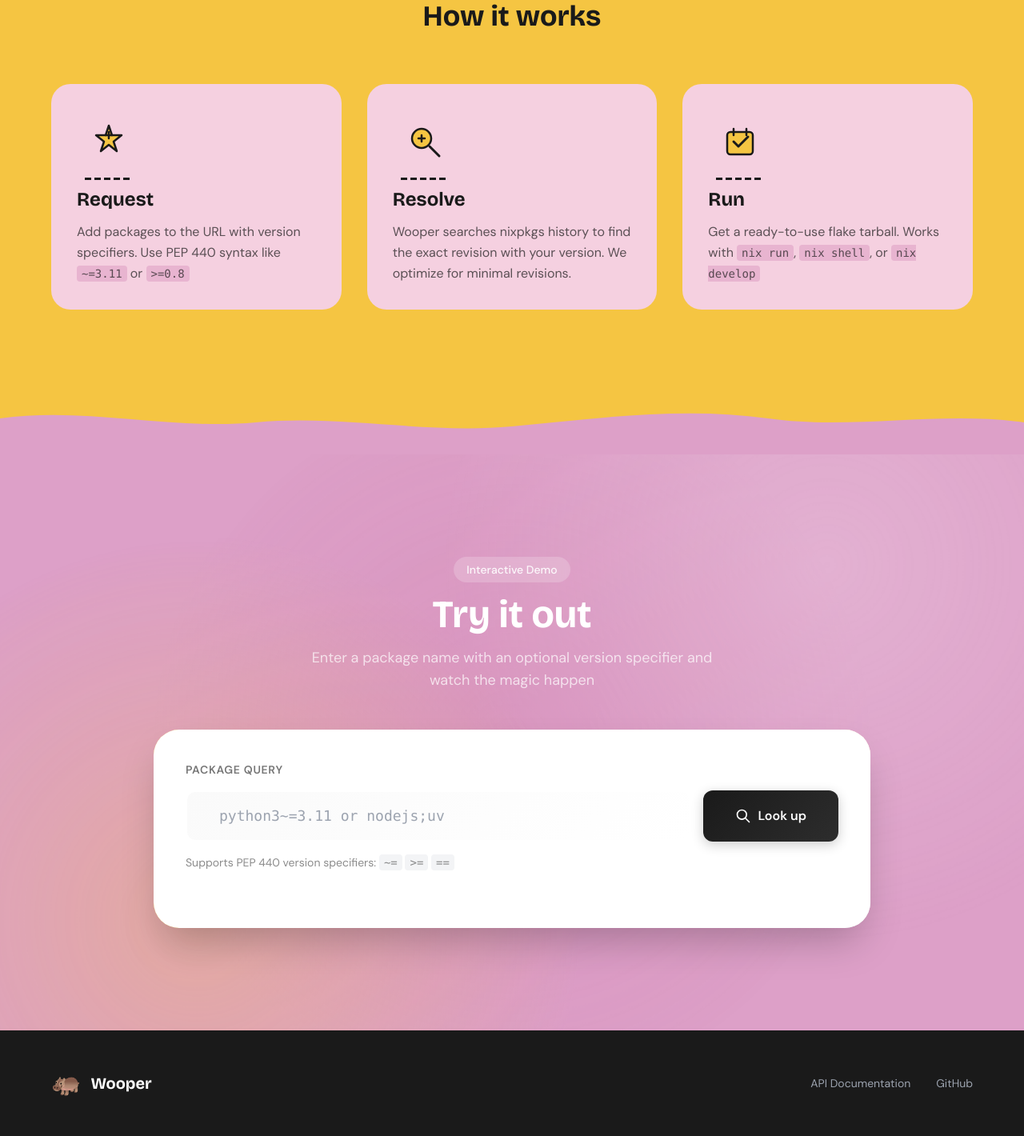
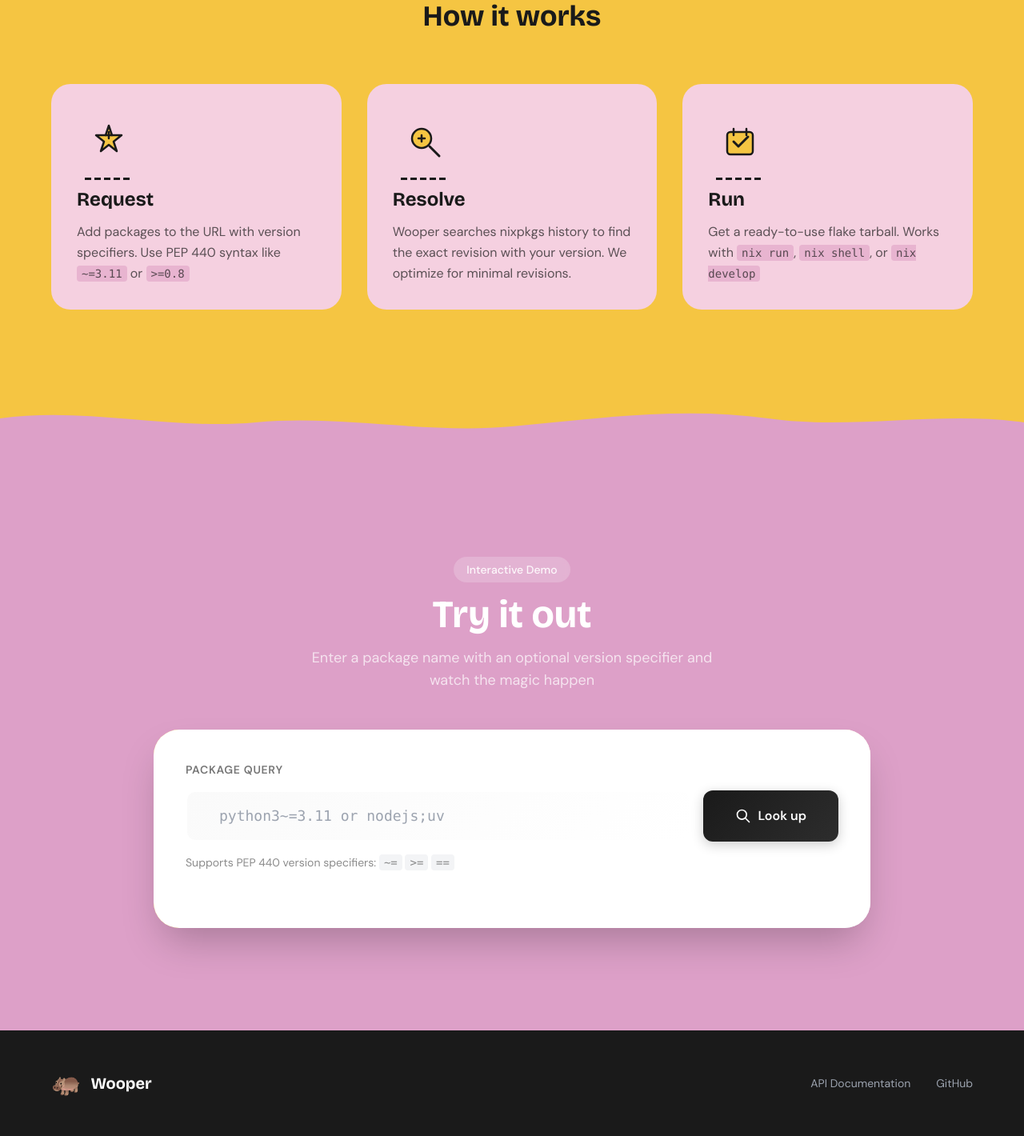
Before and after one commit to buurro/wooper.dev, a FastAPI app: page / in a window 1280 px wide. Shown: the part 1188-2608 px from the top of the page at 80% size. Run offline with FastAPI, Linux system fonts and the light colour scheme; some libraries are stand-ins or nearby versions.

Commit message:
Remove animated background gradient from Try It section

```diff
--- a/wooper_dev/templates/index.html
+++ b/wooper_dev/templates/index.html
@@ -160,20 +160,6 @@
         .try-it-section {
             position: relative;
             overflow: hidden;
-        }
-        .try-it-section::before {
-            content: '';
-            position: absolute;
-            inset: 0;
-            background:
-                radial-gradient(circle at 20% 80%, rgba(245,197,66,0.3) 0%, transparent 40%),
-                radial-gradient(circle at 80% 20%, rgba(255,255,255,0.2) 0%, transparent 40%),
-                radial-gradient(circle at 50% 50%, rgba(200,100,150,0.2) 0%, transparent 60%);
-            animation: bgPulse 8s ease-in-out infinite;
-        }
-        @keyframes bgPulse {
-            0%, 100% { opacity: 1; transform: scale(1); }
-            50% { opacity: 0.7; transform: scale(1.1); }
         }
 
         /* Floating decorations */
```
